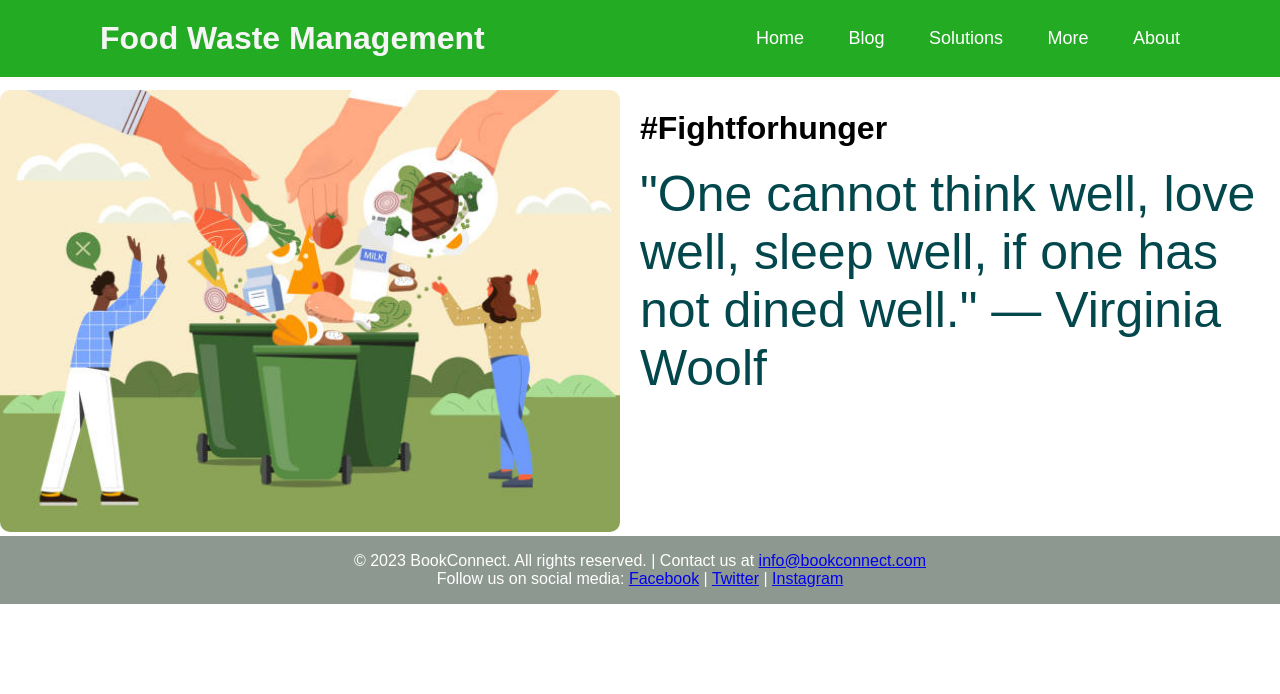
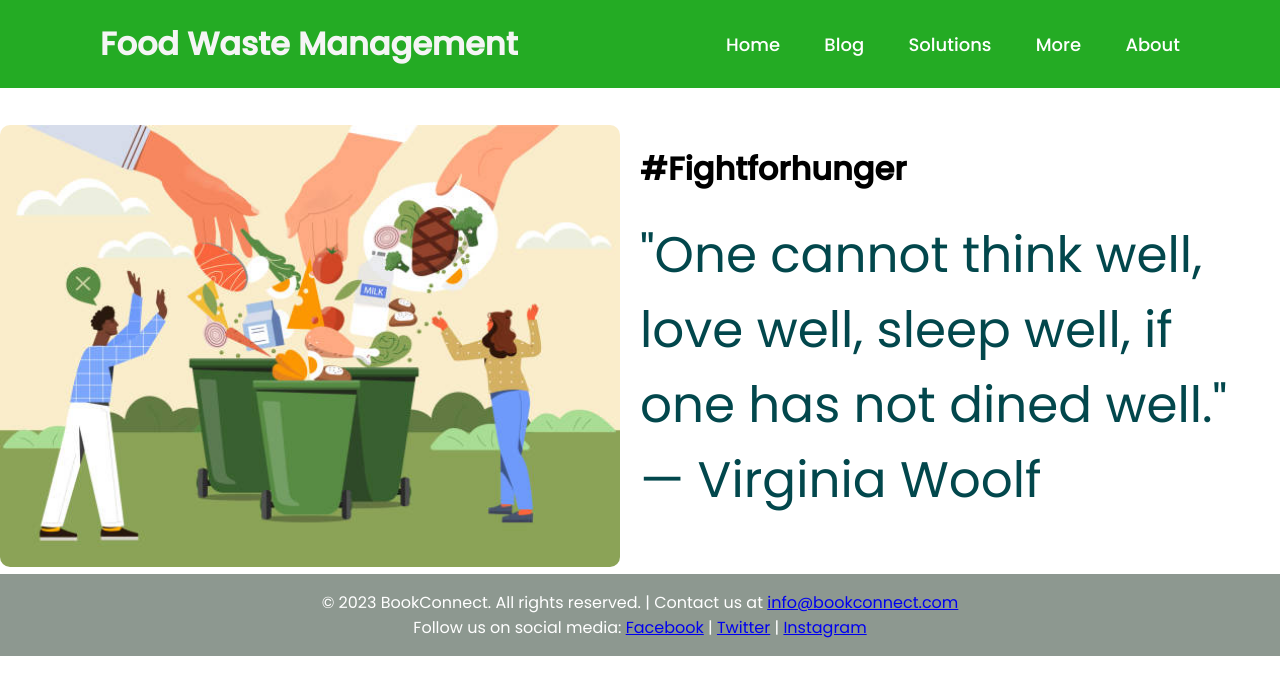
Before and after one commit to Dhruv110904/Hackathon, a plain HTML site: page index.html in a window 1280 px wide. Drawn offline with Linux system fonts and the light colour scheme.

Commit message:
font change

```diff
--- a/index.html
+++ b/index.html
@@ -4,6 +4,7 @@
     <meta charset="UTF-8">
     <meta name="viewport" content="width=device-width, initial-scale=1.0">
     <title>Food Waste management</title>
+    <link rel="stylesheet" href="https://fonts.googleapis.com/css2?family=Noto+Sans:wght@400;500;800;900&family=Outfit:wght@100;200;500;600;900&family=Poppins:wght@300;400;500&family=Raleway:wght@600;900&display=swap">
     <style>
         * {
             margin: 0;
```
